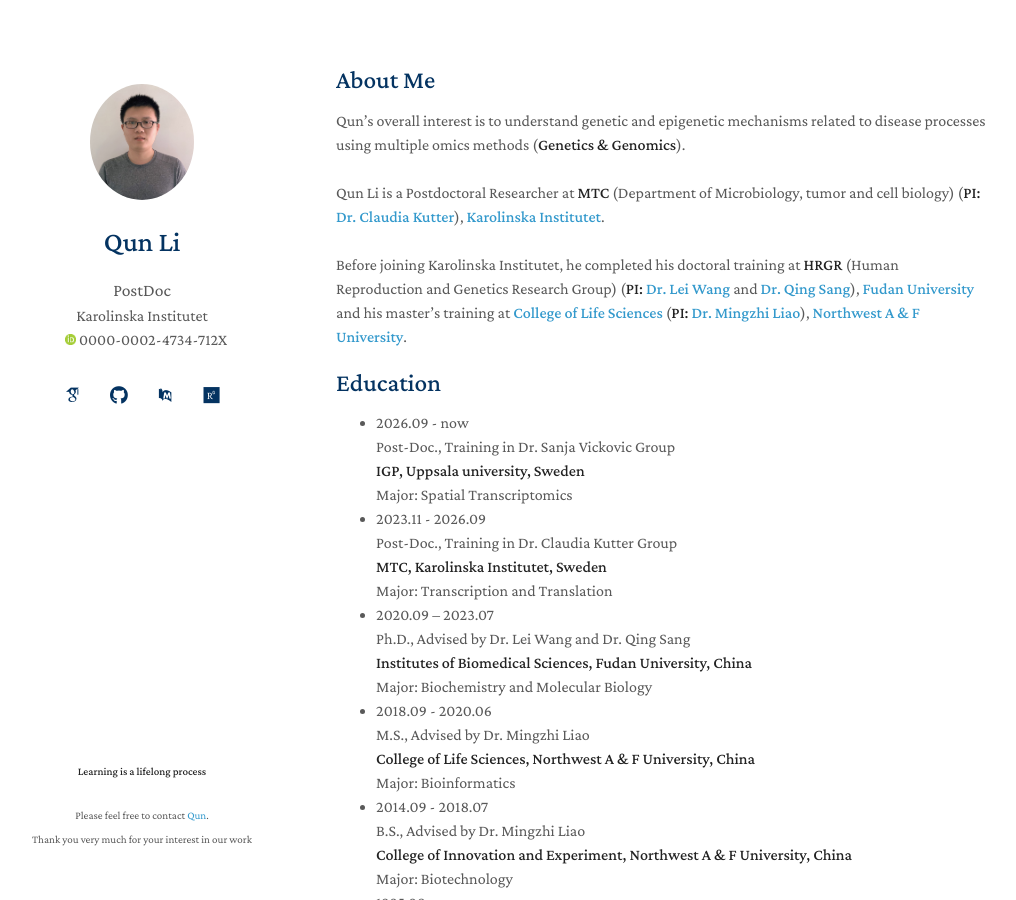
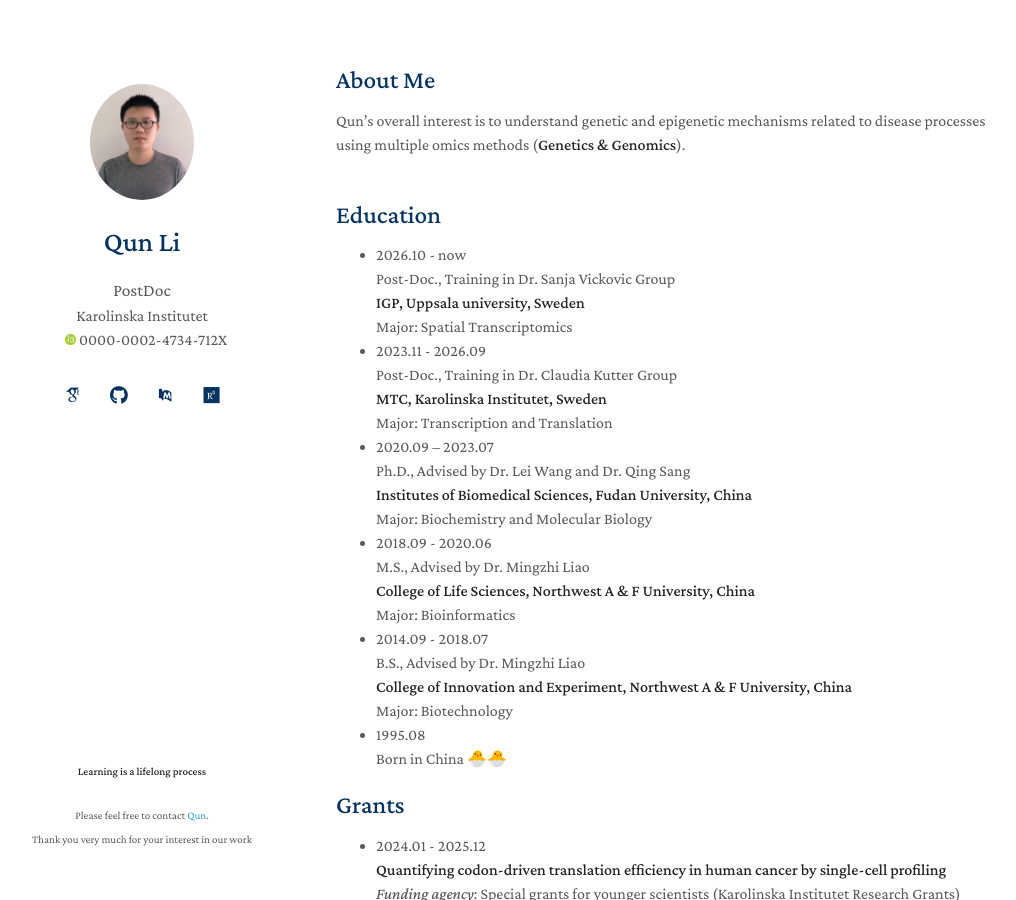
Before and after one commit to liqunbio/liqunbio.github.io, a Jekyll site: the page built from index.md, in a window 1280 px wide and 900 px high. Shown: the whole window, without its empty margins (134-1150 px from the left). Built offline with Jekyll 4.4.1, drawn with Linux system fonts in a browser that asks for light colours; some web fonts are replaced; comment, search, counter and statistics services are not loaded; our own code applies the rules of GitHub Pages for plain Markdown files.

Commit message:
Revise postdoc timeline and introduction in index.md
Updated the timeline for postdoctoral training and refined the introduction.

```diff
--- a/index.md
+++ b/index.md
@@ -6,13 +6,9 @@ layout: homepage
 
 Qun's overall interest is to understand genetic and epigenetic mechanisms related to disease processes using multiple omics methods (**Genetics & Genomics**). <br>
 <br>
-Qun Li is a Postdoctoral Researcher at [**MTC**](https://ki.se/mtc) (Department of Microbiology, tumor and cell biology) (**PI: [Dr. Claudia Kutter](https://ki.se/en/research/groups/regulatory-transcriptomics-kutter-group)**), **[Karolinska Institutet](https://ki.se/)**. <br>
-<br>
-Before joining Karolinska Institutet, he completed his doctoral training at [**HRGR**](https://reprod-genet.fudan.edu.cn/) (Human Reproduction and Genetics Research Group) (**PI: [Dr. Lei Wang](https://reprod-genet.fudan.edu.cn/laben/c5/0f/c23194a247055/page.htm)** and **[Dr. Qing Sang](https://reprod-genet.fudan.edu.cn/laben/c5/10/c23194a247056/page.htm)**), **[Fudan University](https://www.fudan.edu.cn/)** and his master's training at **[College of Life Sciences](https://sm.nwafu.edu.cn/index.htm)** (**PI: [Dr. Mingzhi Liao](https://sm.nwafu.edu.cn/szdw/js2/389648.htm)**), **[Northwest A & F University](https://www.nwsuaf.edu.cn/)**. <br>
-
 
 ## Education
-- 2026.09 - now <br>
+- 2026.10 - now <br>
 Post-Doc., Training in Dr. Sanja Vickovic Group <br>
 **IGP, Uppsala university, Sweden** <br>
 Major: Spatial Transcriptomics
```
